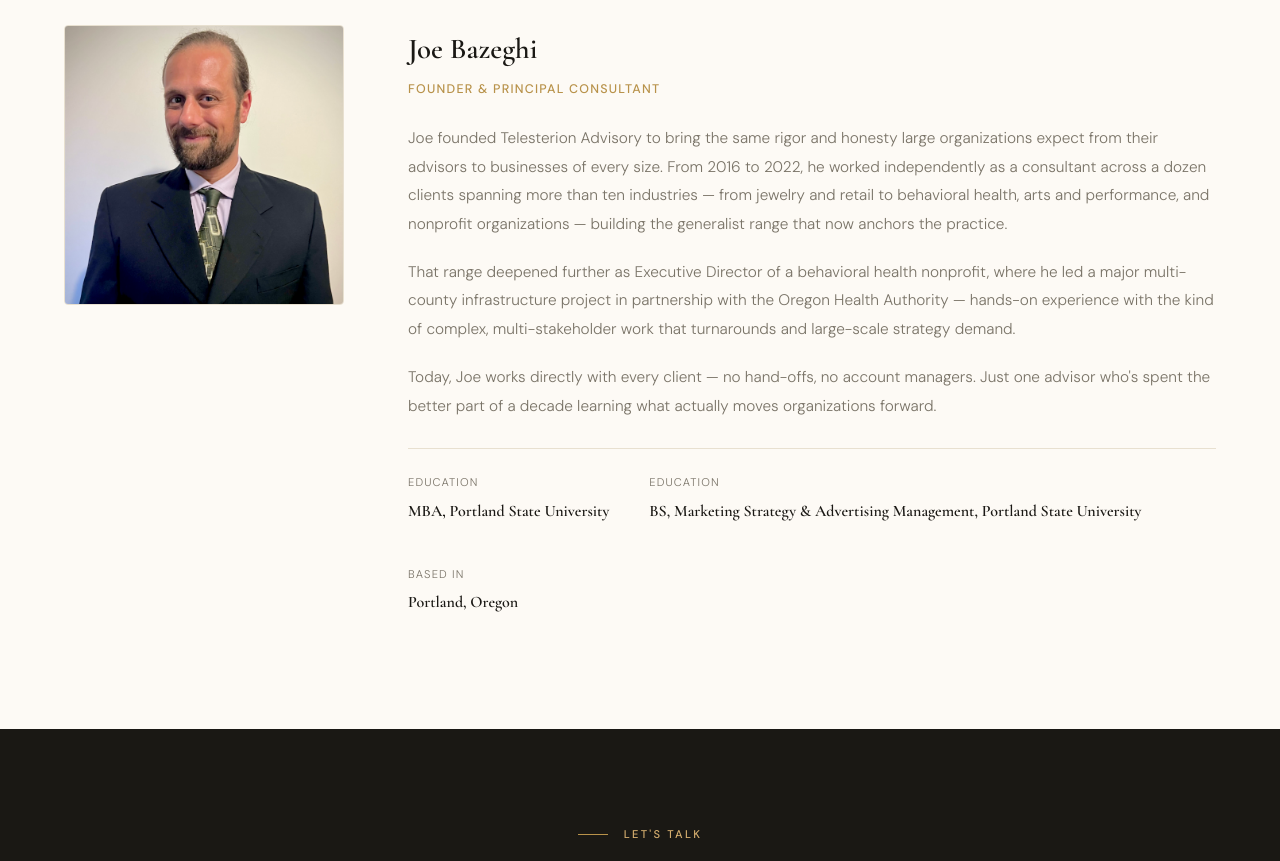
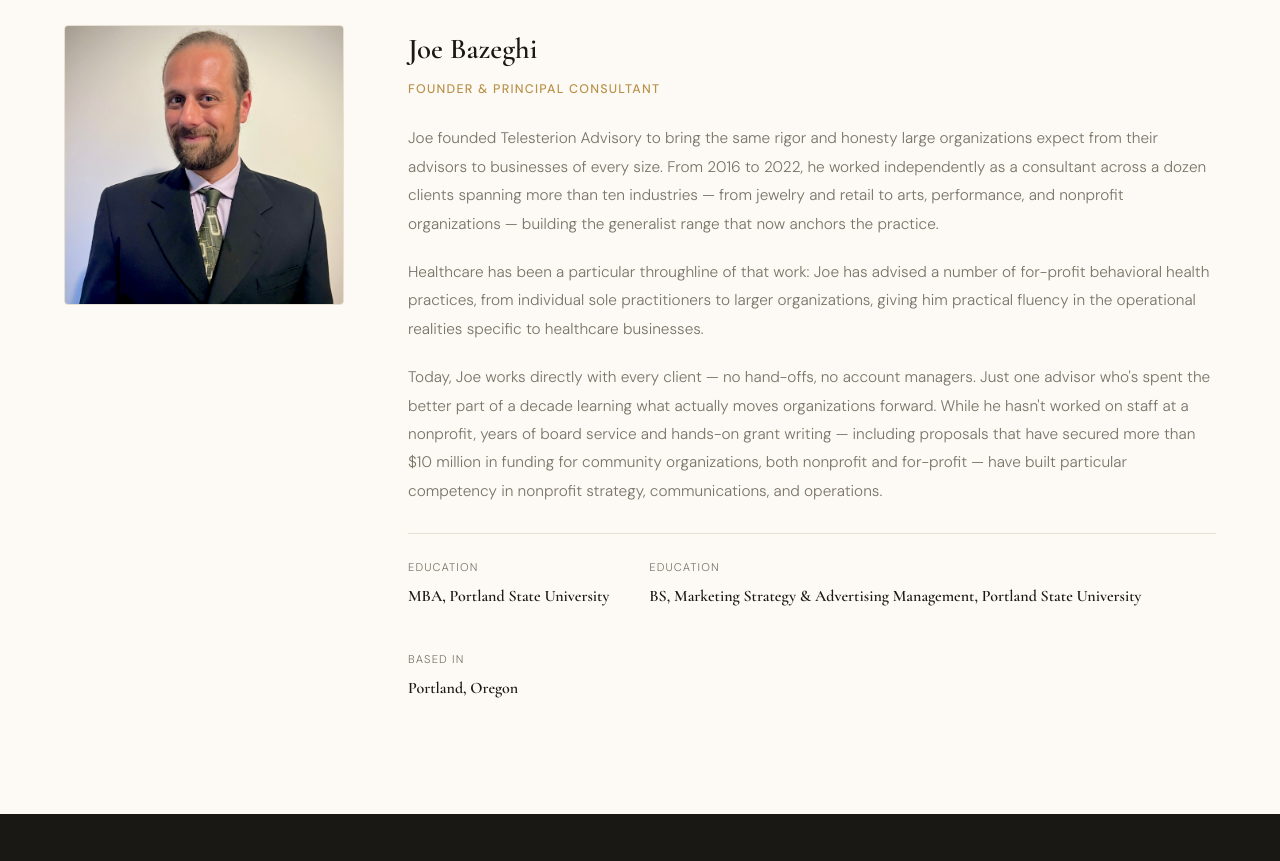
Before and after one commit to Telesterion-Advisory/Telesterion-Advisory.github.io, a plain HTML site: page about.html in a window 1280 px wide. Shown: the part 1740-2601 px from the top of the page. Drawn offline with nearby package versions, Linux system fonts and the light colour scheme.

Commit message:
Update founder bio and add healthcare experience

```diff
--- a/about.html
+++ b/about.html
@@ -566,9 +566,9 @@
       <div class="founder-name">Joe Bazeghi</div>
       <div class="founder-role">Founder & Principal Consultant</div>
       <div class="founder-bio">
-        <p>Joe founded Telesterion Advisory to bring the same rigor and honesty large organizations expect from their advisors to businesses of every size. From 2016 to 2022, he worked independently as a consultant across a dozen clients spanning more than ten industries — from jewelry and retail to behavioral health, arts and performance, and nonprofit organizations — building the generalist range that now anchors the practice.</p>
-        <p>That range deepened further as Executive Director of a behavioral health nonprofit, where he led a major multi-county infrastructure project in partnership with the Oregon Health Authority — hands-on experience with the kind of complex, multi-stakeholder work that turnarounds and large-scale strategy demand.</p>
-        <p>Today, Joe works directly with every client — no hand-offs, no account managers. Just one advisor who's spent the better part of a decade learning what actually moves organizations forward.</p>
+        <p>Joe founded Telesterion Advisory to bring the same rigor and honesty large organizations expect from their advisors to businesses of every size. From 2016 to 2022, he worked independently as a consultant across a dozen clients spanning more than ten industries — from jewelry and retail to arts, performance, and nonprofit organizations — building the generalist range that now anchors the practice.</p>
+        <p>Healthcare has been a particular throughline of that work: Joe has advised a number of for-profit behavioral health practices, from individual sole practitioners to larger organizations, giving him practical fluency in the operational realities specific to healthcare businesses.</p>
+        <p>Today, Joe works directly with every client — no hand-offs, no account managers. Just one advisor who's spent the better part of a decade learning what actually moves organizations forward. While he hasn't worked on staff at a nonprofit, years of board service and hands-on grant writing — including proposals that have secured more than $10 million in funding for community organizations, both nonprofit and for-profit — have built particular competency in nonprofit strategy, communications, and operations.</p>
       </div>
       <div class="founder-credentials">
         <div>
```
